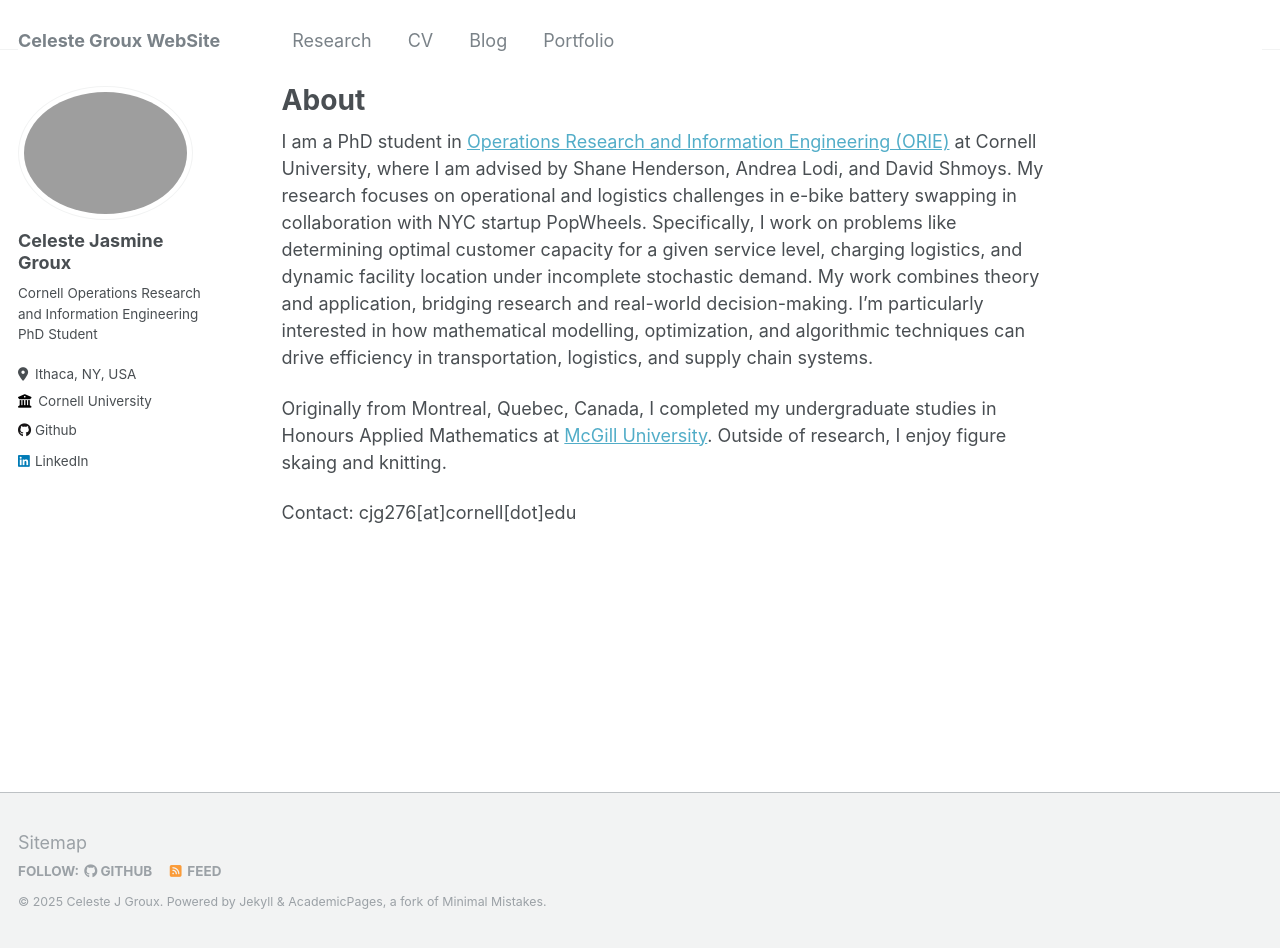
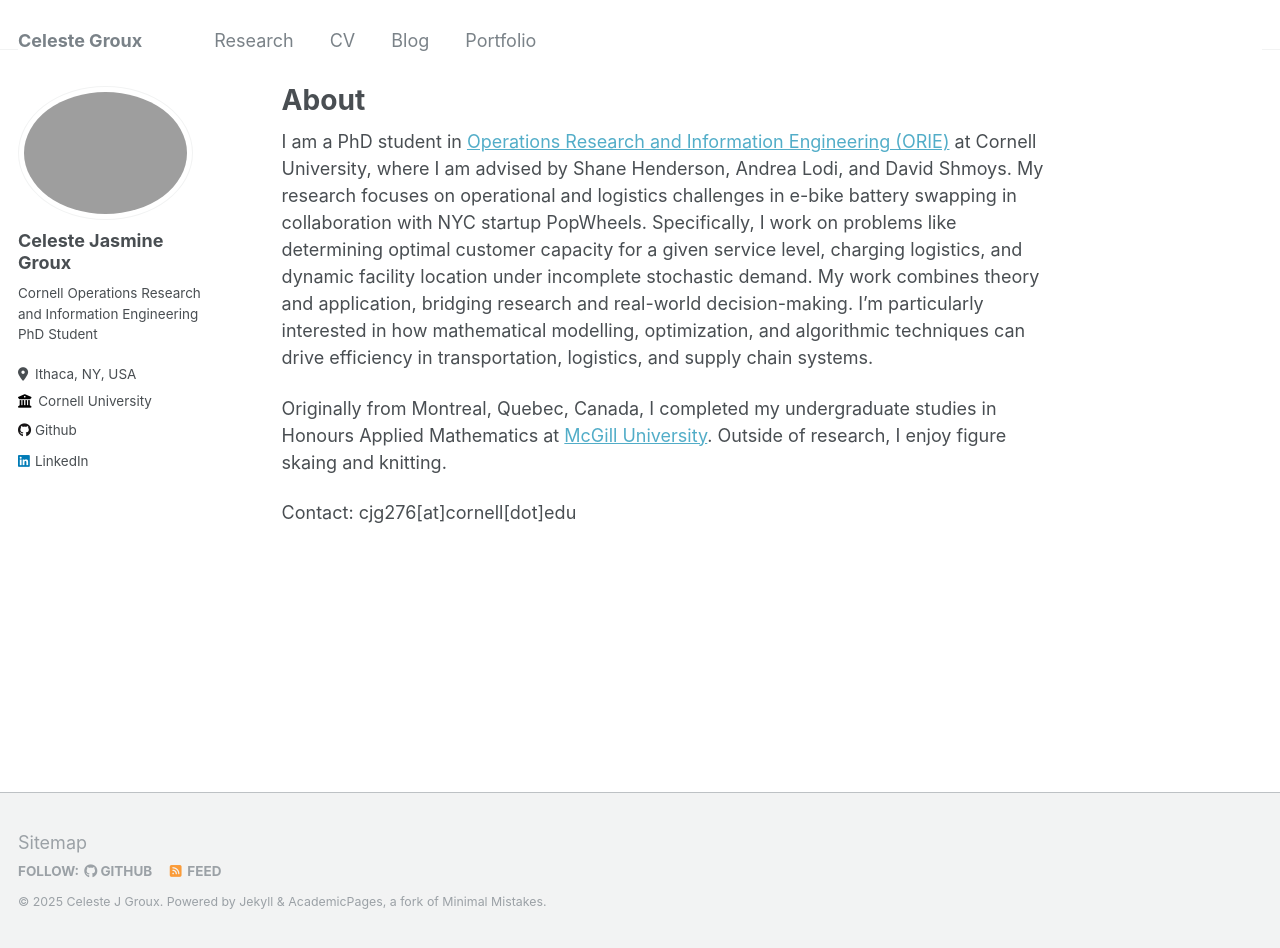
Before and after one commit to celestejasmine/celestejasmine.github.io, a Jekyll site: the page built from _pages/about.md, in a window 1280 px wide and 948 px high. Built offline with Jekyll 4.4.1, drawn with Linux system fonts in a browser that asks for light colours.

Commit message:
Update _config.yml

```diff
--- a/_config.yml
+++ b/_config.yml
@@ -8,7 +8,7 @@
 
 # Basic Site Settings
 locale                   : "en-US"
-title                    : "Celeste Groux WebSite"
+title                    : "Celeste Groux"
 title_separator          : "-"
 name                     : &name "Celeste J Groux"
 description              : &description "Graduate Dean Scholar & Cornell ORIE PhD Student"
```
